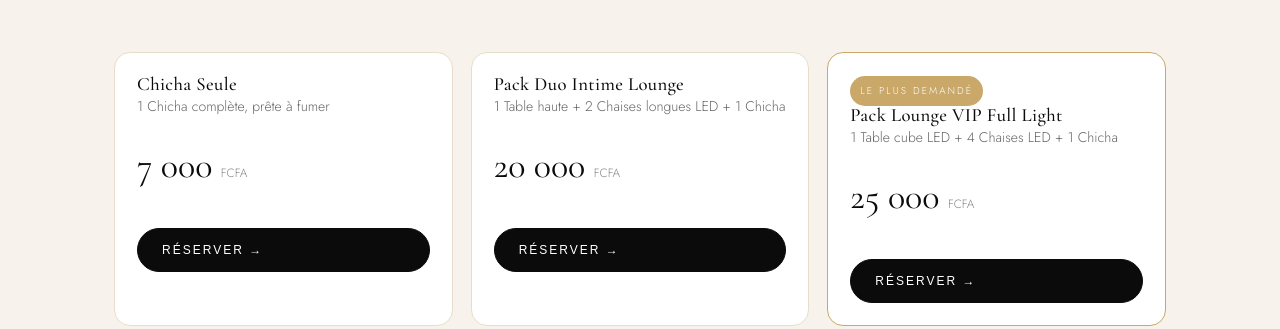
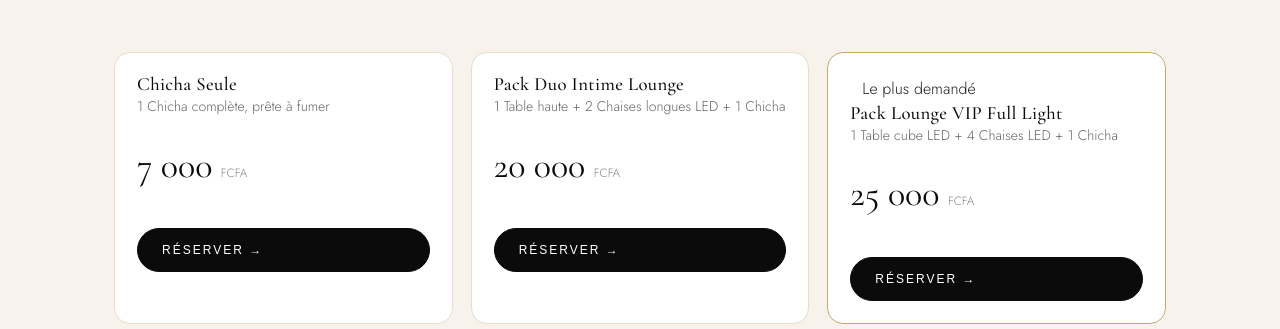
Before and after one commit to alineokoodereine-debug/QueenLounge, a plain HTML site: page chicha.html in a window 1280 px wide. Shown: the part 549-878 px from the top of the page. Drawn offline with nearby package versions, Linux system fonts and the light colour scheme.

Commit message:
Update tag styling for better spacing
Increased padding and added margin to the tag class for improved spacing.

```diff
--- a/style.css
+++ b/style.css
@@ -64,7 +64,11 @@ a{color:inherit;text-decoration:none}
 .pack-card p{font-size:14px;color:#666}
 .pack-card button{width:100%;margin-top:16px}
 .pack-card.popular{border:1.5px solid var(--gold)}
-.tag{display:inline-block;background:var(--gold);color:#fff;font-size:10px;letter-spacing:2px;text-transform:uppercase;padding:6px 10px;border-radius:999px}
+.tag{
+  padding:7px 12px;
+  margin-bottom:16px; /* <-- este es el aire que faltaba */
+  line-height:1;
+}
 /* EXPERIENCES */
 .exp-grid{display:grid;grid-template-columns:repeat(3,1fr);gap:18px}
 .exp-grid figure{background:#fff;border:1px solid var(--line);border-radius:16px;overflow:hidden}
```
